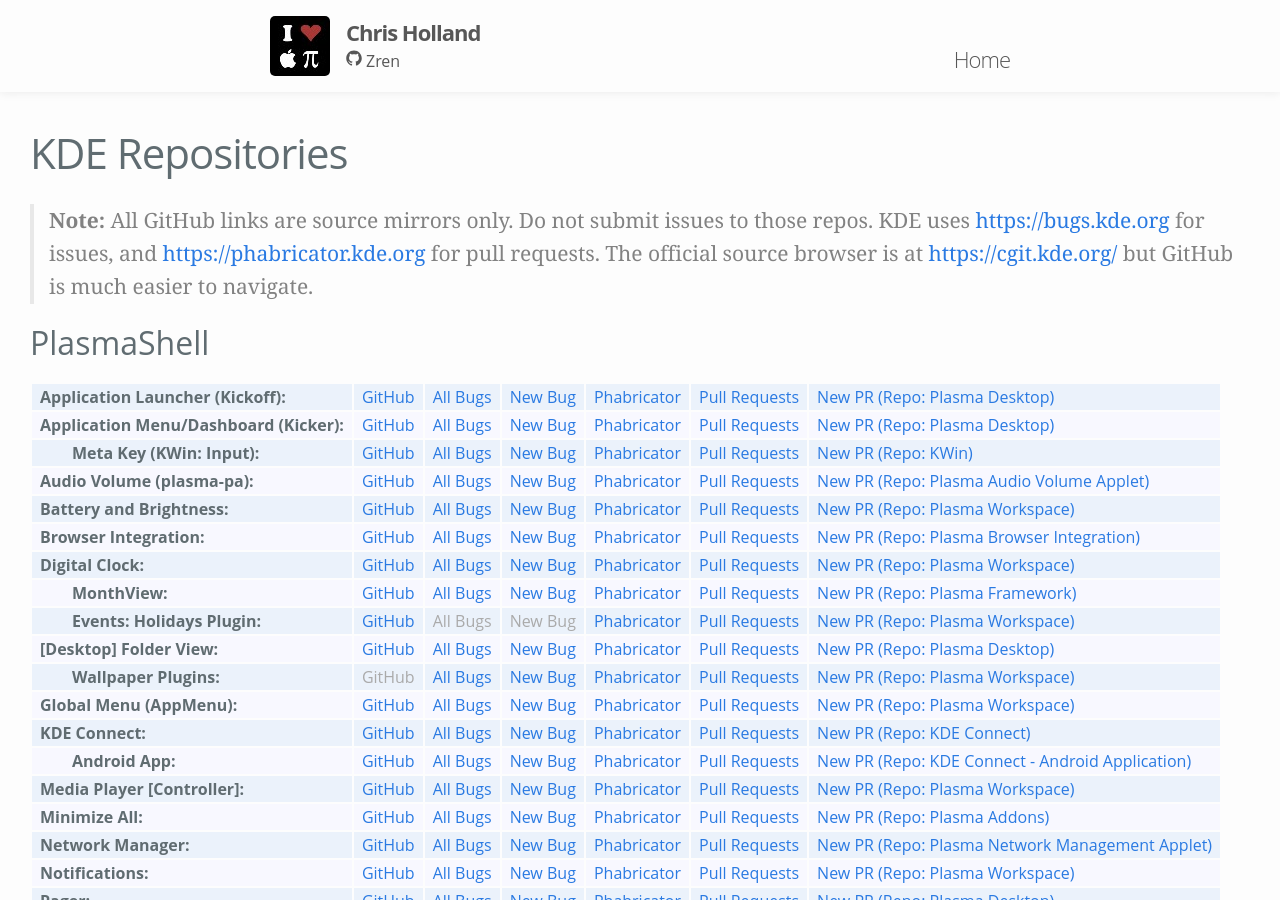
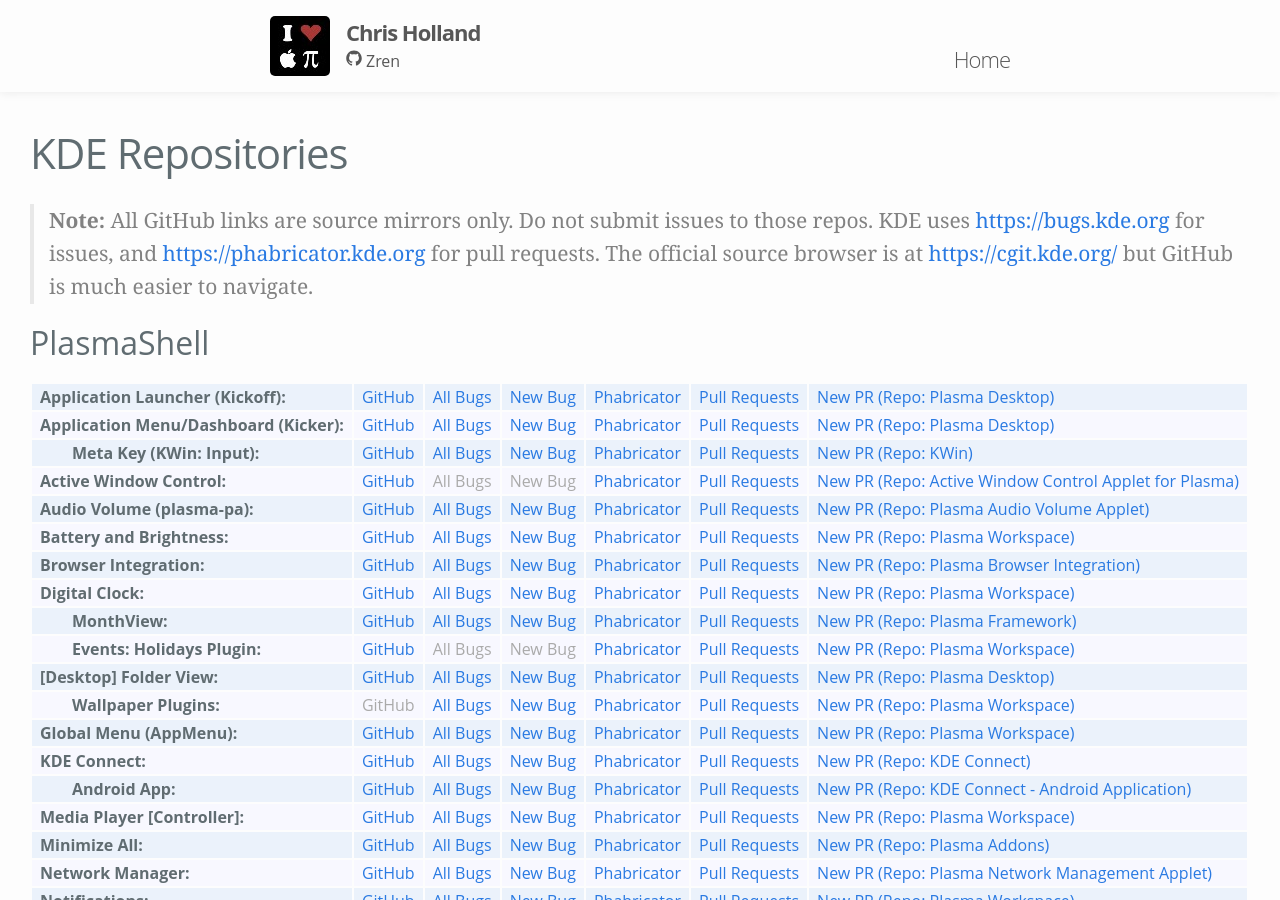
Before and after one commit to Zren/zren.github.io, a Jekyll site: the page built from kde_repos.md, in a window 1280 px wide and 900 px high. Built offline with Jekyll 4.4.1, drawn with Linux system fonts in a browser that asks for light colours.

Commit message:
Add Active Window Control

```diff
--- a/kde_repos.md
+++ b/kde_repos.md
@@ -78,6 +78,17 @@
 		<td><a href="https://github.com/KDE/kwin/">GitHub</a></td>
 		{% include kdeBugs.html product='kwin&component=input' %}
 		{% include phabLinksKwin.html %}
+	</tr>
+	<tr>
+		<td>Active Window Control</td>
+		<td><a href="https://github.com/kotelnik/plasma-applet-active-window-control">GitHub</a></td>
+		<td><a>All Bugs</a></td>
+		<td><a>New Bug</a></td>
+		{% include phabLinks.html
+			phabRepo='plasma-active-window-control'
+			phabRepoName='Active Window Control Applet for Plasma'
+			phabDiffQuery='sv1JhxTYnBq6'
+		%}
 	</tr>
 	<tr>
 		<td>Audio Volume (plasma-pa)</td>
```
